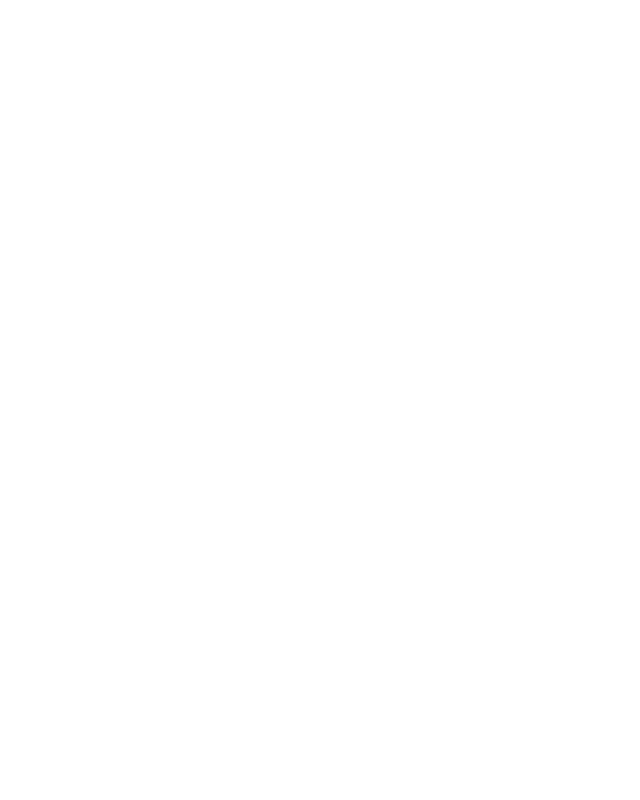
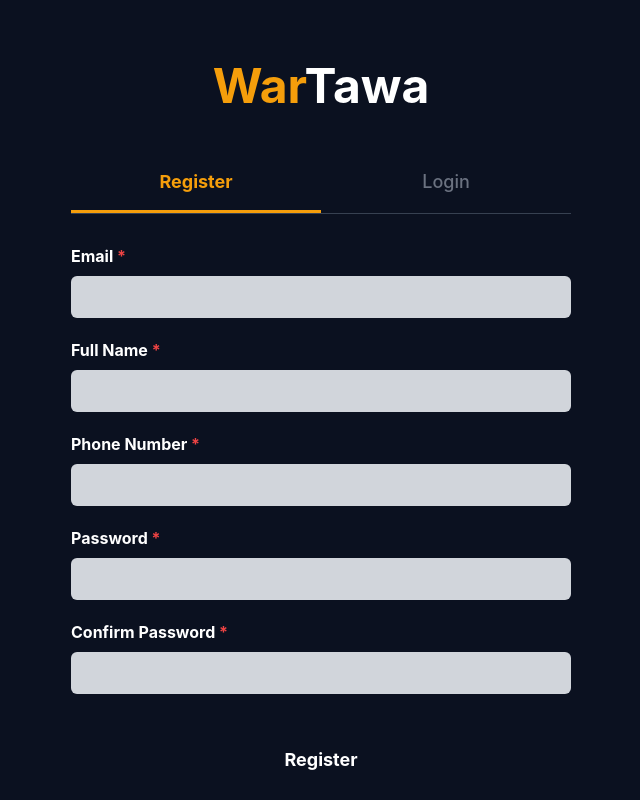
Before and after one commit to Kelompok-2-WarTawa/Front-end-bagian-depan-, a React (Vite) app in the folder frontend/: page /register in a window 1280 px wide. Before the commit this address had no page. Shown: the top 800 px of the page, without its empty margins (319-959 px from the left). Built offline with nearby package versions, Linux system fonts and the light colour scheme.

Commit message:
add login and register pages, update routing in App component, and modify Navbar for navigation

```diff
--- a/frontend/src/App.jsx
+++ b/frontend/src/App.jsx
@@ -1,6 +1,8 @@
 import React from 'react';
 import { BrowserRouter as Router, Routes, Route } from 'react-router-dom';
 import Home from './pages/Home';
+import Login from './pages/Login';
+import Register from './pages/Register';
 import './App.css';
 
 function App() {
@@ -8,7 +10,8 @@
     <Router>
       <Routes>
         <Route path="/" element={<Home />} />
-        {/* Nanti tambah route login/register disini */}
+        <Route path="/login" element={<Login />} />
+        <Route path="/register" element={<Register />} />
       </Routes>
     </Router>
   );
--- a/frontend/src/components/Navbar.jsx
+++ b/frontend/src/components/Navbar.jsx
@@ -1,20 +1,15 @@
 import React from 'react';
-import logoImg from '../assets/logo.png';
+import { Link, useNavigate } from 'react-router-dom';
 
 const Navbar = () => {
+  const navigate = useNavigate();
+
   return (
     <nav style={styles.nav}>
       <div className="container" style={styles.container}>
-        {/* 2. BAGIAN LOGO DIPERBARUI */}
-        <div style={styles.logo}>
-          <img
-            src={logoImg}
-            alt="WarTawa Logo"
-            style={styles.logoImage}
-          />
-          <span>
-            <span style={{color: '#F59E0B'}}>War</span>Tawa
-          </span>
+        {/* LOGO */}
+        <div style={styles.logo} onClick={() => navigate('/')}>
+          <span style={{color: '#F59E0B'}}>War</span>Tawa
         </div>
 
         {/* SEARCH BAR */}
@@ -28,8 +23,20 @@
 
         {/* BUTTONS */}
         <div>
-          <button className="btn btn-gold" style={{marginRight: '10px'}}>Login</button>
-          <button className="btn btn-gold">Register</button>
+          <button
+            className="btn btn-gold"
+            style={{marginRight: '10px'}}
+            onClick={() => navigate('/login')}
+          >
+            Login
+          </button>
+
+          <button
+            className="btn btn-gold"
+            onClick={() => navigate('/register')}
+          >
+            Register
+          </button>
         </div>
       </div>
     </nav>
@@ -50,9 +57,11 @@
     justifyContent: 'space-between',
     alignItems: 'center'
   },
-  logoImage: {
-    height: '60px',
-    width: 'auto'
+  logo: {
+    fontSize: '24px',
+    fontWeight: 'bold',
+    color: 'white',
+    cursor: 'pointer'
   },
   searchBox: {
     flex: 1,
--- /dev/null
+++ b/frontend/src/pages/Login.jsx
@@ -0,0 +1,136 @@
+import React from 'react';
+import { Link } from 'react-router-dom';
+import Footer from '../components/Footer';
+
+const Login = () => {
+  return (
+    <div style={styles.pageContainer}>
+      <div style={styles.contentWrap}>
+
+        {/* LOGO Header */}
+        <div style={styles.logoContainer}>
+          <h1 style={styles.logoText}>
+            <span style={{color: '#F59E0B'}}>War</span>Tawa
+          </h1>
+        </div>
+
+        {/* Form Container */}
+        <div style={styles.formContainer}>
+
+          {/* TABS (Register / Login) */}
+          <div style={styles.tabs}>
+            <Link to="/register" style={styles.tabInactive}>Register</Link>
+            <div style={styles.tabActive}>Login</div>
+          </div>
+
+          {/* FORM INPUTS */}
+          <form>
+            <div style={styles.inputGroup}>
+              <label style={styles.label}>Email <span style={{color: '#EF4444'}}>*</span></label>
+              <input type="email" style={styles.input} />
+            </div>
+
+            <div style={styles.inputGroup}>
+              <label style={styles.label}>Password <span style={{color: '#EF4444'}}>*</span></label>
+              <input type="password" style={styles.input} />
+            </div>
+
+            <button type="button" className="btn btn-gold" style={styles.button}>
+              Login
+            </button>
+          </form>
+
+        </div>
+      </div>
+
+      {/* Footer Reuse */}
+      <Footer />
+    </div>
+  );
+};
+
+// Style Khusus Halaman Auth
+const styles = {
+  pageContainer: {
+    backgroundColor: '#0B1120',
+    minHeight: '100vh',
+    display: 'flex',
+    flexDirection: 'column',
+    justifyContent: 'space-between'
+  },
+  contentWrap: {
+    flex: 1,
+    display: 'flex',
+    flexDirection: 'column',
+    alignItems: 'center',
+    paddingTop: '60px'
+  },
+  logoContainer: {
+    marginBottom: '40px',
+    textAlign: 'center'
+  },
+  logoText: {
+    fontSize: '48px',
+    fontWeight: 'bold',
+    color: 'white',
+    margin: 0
+  },
+  formContainer: {
+    width: '100%',
+    maxWidth: '500px',
+    padding: '0 20px'
+  },
+  tabs: {
+    display: 'flex',
+    justifyContent: 'center',
+    marginBottom: '30px',
+    borderBottom: '1px solid #374151'
+  },
+  tabInactive: {
+    flex: 1,
+    textAlign: 'center',
+    padding: '15px 0',
+    color: '#6B7280',
+    textDecoration: 'none',
+    fontSize: '18px',
+    fontWeight: '500',
+    cursor: 'pointer'
+  },
+  tabActive: {
+    flex: 1,
+    textAlign: 'center',
+    padding: '15px 0',
+    color: '#F59E0B',
+    borderBottom: '3px solid #F59E0B',
+    fontSize: '18px',
+    fontWeight: 'bold'
+  },
+  inputGroup: {
+    marginBottom: '20px'
+  },
+  label: {
+    display: 'block',
+    color: 'white',
+    marginBottom: '8px',
+    fontSize: '16px',
+    fontWeight: 'bold'
+  },
+  input: {
+    width: '100%',
+    padding: '12px 15px',
+    borderRadius: '6px',
+    border: 'none',
+    backgroundColor: '#D1D5DB', // Warna abu-abu seperti di desain
+    fontSize: '16px',
+    outline: 'none',
+    boxSizing: 'border-box'
+  },
+  button: {
+    width: '100%',
+    padding: '15px',
+    fontSize: '18px',
+    marginTop: '20px'
+  }
+};
+
+export default Login;
--- /dev/null
+++ b/frontend/src/pages/Register.jsx
@@ -0,0 +1,154 @@
+import React from 'react';
+import { Link } from 'react-router-dom';
+import Footer from '../components/Footer';
+
+const Register = () => {
+  return (
+    <div style={styles.pageContainer}>
+      <div style={styles.contentWrap}>
+
+        {/* LOGO */}
+        <div style={styles.logoContainer}>
+          <h1 style={styles.logoText}>
+            <span style={{color: '#F59E0B'}}>War</span>Tawa
+          </h1>
+        </div>
+
+        <div style={styles.formContainer}>
+
+          {/* TABS */}
+          <div style={styles.tabs}>
+            <div style={styles.tabActive}>Register</div>
+            <Link to="/login" style={styles.tabInactive}>Login</Link>
+          </div>
+
+          {/* FORM */}
+          <form>
+            <div style={styles.inputGroup}>
+              <label style={styles.label}>Email <span style={{color: '#EF4444'}}>*</span></label>
+              <input type="email" style={styles.input} />
+            </div>
+
+            <div style={styles.inputGroup}>
+              <label style={styles.label}>Full Name <span style={{color: '#EF4444'}}>*</span></label>
+              <input type="text" style={styles.input} />
+            </div>
+
+            <div style={styles.inputGroup}>
+              <label style={styles.label}>Phone Number <span style={{color: '#EF4444'}}>*</span></label>
+              <input type="tel" style={styles.input} />
+            </div>
+
+            <div style={styles.inputGroup}>
+              <label style={styles.label}>Password <span style={{color: '#EF4444'}}>*</span></label>
+              <input type="password" style={styles.input} />
+            </div>
+
+            <div style={styles.inputGroup}>
+              <label style={styles.label}>Confirm Password <span style={{color: '#EF4444'}}>*</span></label>
+              <input type="password" style={styles.input} />
+            </div>
+
+            <button type="button" className="btn btn-gold" style={styles.button}>
+              Register
+            </button>
+
+            <p style={{color: 'white', textAlign: 'center', fontSize: '14px', marginTop: '20px'}}>
+              Dengan membuat atau mendaftar akun, Anda menyetujui isi Persyaratan dan Ketentuan & Kebijakan Privasi kami.
+            </p>
+          </form>
+
+        </div>
+      </div>
+
+      <Footer />
+    </div>
+  );
+};
+
+// Gunakan styles yang sama persis dengan Login.jsx agar konsisten
+const styles = {
+  pageContainer: {
+    backgroundColor: '#0B1120',
+    minHeight: '100vh',
+    display: 'flex',
+    flexDirection: 'column',
+    justifyContent: 'space-between'
+  },
+  contentWrap: {
+    flex: 1,
+    display: 'flex',
+    flexDirection: 'column',
+    alignItems: 'center',
+    paddingTop: '60px',
+    paddingBottom: '60px'
+  },
+  logoContainer: {
+    marginBottom: '40px',
+    textAlign: 'center'
+  },
+  logoText: {
+    fontSize: '48px',
+    fontWeight: 'bold',
+    color: 'white',
+    margin: 0
+  },
+  formContainer: {
+    width: '100%',
+    maxWidth: '500px',
+    padding: '0 20px'
+  },
+  tabs: {
+    display: 'flex',
+    justifyContent: 'center',
+    marginBottom: '30px',
+    borderBottom: '1px solid #374151'
+  },
+  tabActive: {
+    flex: 1,
+    textAlign: 'center',
+    padding: '15px 0',
+    color: '#F59E0B',
+    borderBottom: '3px solid #F59E0B',
+    fontSize: '18px',
+    fontWeight: 'bold'
+  },
+  tabInactive: {
+    flex: 1,
+    textAlign: 'center',
+    padding: '15px 0',
+    color: '#6B7280',
+    textDecoration: 'none',
+    fontSize: '18px',
+    fontWeight: '500',
+    cursor: 'pointer'
+  },
+  inputGroup: {
+    marginBottom: '20px'
+  },
+  label: {
+    display: 'block',
+    color: 'white',
+    marginBottom: '8px',
+    fontSize: '16px',
+    fontWeight: 'bold'
+  },
+  input: {
+    width: '100%',
+    padding: '12px 15px',
+    borderRadius: '6px',
+    border: 'none',
+    backgroundColor: '#D1D5DB',
+    fontSize: '16px',
+    outline: 'none',
+    boxSizing: 'border-box'
+  },
+  button: {
+    width: '100%',
+    padding: '15px',
+    fontSize: '18px',
+    marginTop: '20px'
+  }
+};
+
+export default Register;
```
Also changed, not shown: 1 other file (tests, documents, lock files or other folders).
